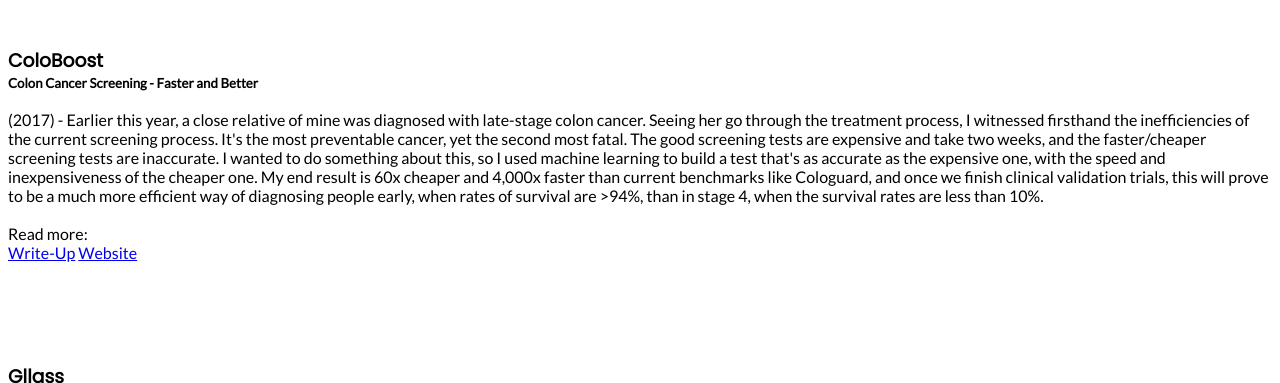
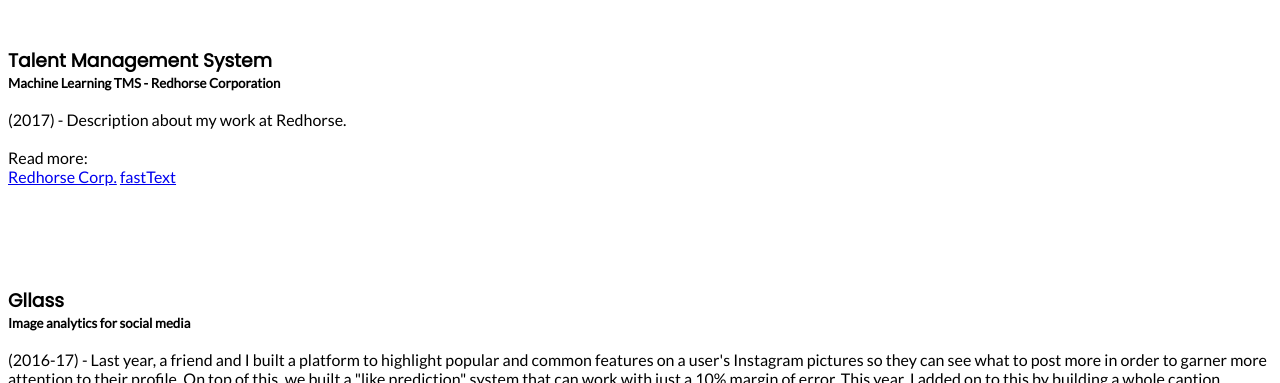
Before and after one commit to dennisjunior111/dennisjunior111.github.io, a Jekyll site: the page index.html, which Jekyll copies as it is, in a window 1280 px wide and 900 px high, scrolled down 4999 px, cut to the strip 213-596 px from the top of the window. Built offline with Jekyll 4.4.1, drawn with Linux system fonts in a browser that asks for light colours; nearby versions of some CDN libraries; library files that are not in the unit come from our copies; a script that is not in the unit is left out; comment, search, counter and statistics services are not loaded; some of the changed text lies outside the part shown.

Commit message:
first attempt to update redhorse items

```diff
--- a/index.html
+++ b/index.html
@@ -58,7 +58,7 @@
                 <div class="col m3 s12 rect wow fadeIn" data-wow-delay="200ms" style="padding:0;background: url(img/bg_redhorse.jpg);background-size: cover" align="center">
                     <div class="fill curtain white-text center-align" align="center">
                         <div class="celement">
-                            <h3><a href="#ColoBoost" class="hover white-text">ColoBoost</a></h3>
+                            <h3><a href="#TMS" class="hover white-text">Talent Management System</a></h3>
                         </div>
                     </div>
                 </div>
@@ -85,15 +85,15 @@
                 </div>
             </div>
         </div>
-        <div id="ColoBoost">
+        <div id="TMS">
             <div class="container">
-                <h3 id="title" class="wow animated fadeIn title">ColoBoost</h3>
-                <h5 id="tagline" class="wow animated fadeInUp">Colon Cancer Screening - Faster and Better</h5>
+                <h3 id="title" class="wow animated fadeIn title">Talent Management System</h3>
+                <h5 id="tagline" class="wow animated fadeInUp">Machine Learning TMS - Redhorse Corporation</h5>
                 <br>
-                <p id="content" class="wow animated fadeInUp">(2017) - Earlier this year, a close relative of mine was diagnosed with late-stage colon cancer. Seeing her go through the treatment process, I witnessed firsthand the inefficiencies of the current screening process. It's the most preventable cancer, yet the second most fatal. The good screening tests are expensive and take two weeks, and the faster/cheaper screening tests are inaccurate. I wanted to do something about this, so I used machine learning to build a test that's as accurate as the expensive one, with the speed and inexpensiveness of the cheaper one. My end result is 60x cheaper and 4,000x faster than current benchmarks like Cologuard, and once we finish clinical validation trials, this will prove to be a much more efficient way of diagnosing people early, when rates of survival are >94%, than in stage 4, when the survival rates are less than 10%.
+                <p id="content" class="wow animated fadeInUp">(2017) - Description about my work at Redhorse.
                     <br>
                     <br>Read more:
-                    <br><a class="btn black" href="https://drive.google.com/file/d/0B3klChi2EIDMQkJaRm03YUprSnM/view">Write-Up</a> <a class="btn black" href="http://counteract.io">Website</a></p>
+                    <br><a class="btn black" href="https://www.redhorsecorp.com/">Redhorse Corp.</a> <a class="btn black" href="https://github.com/facebookresearch/fastText">fastText</a></p>
             </div>
         </div>
         <div id="gllass">
```
